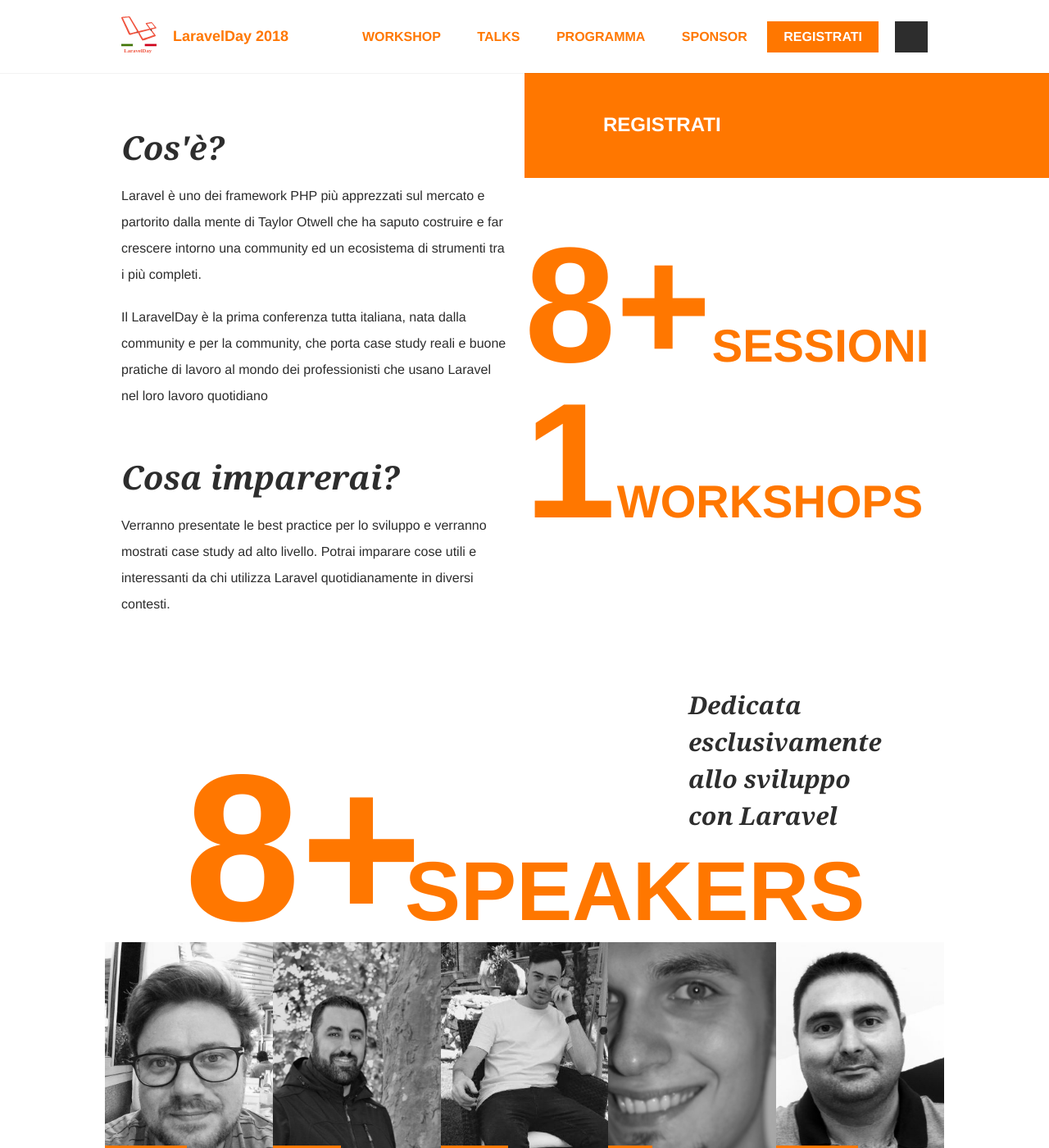
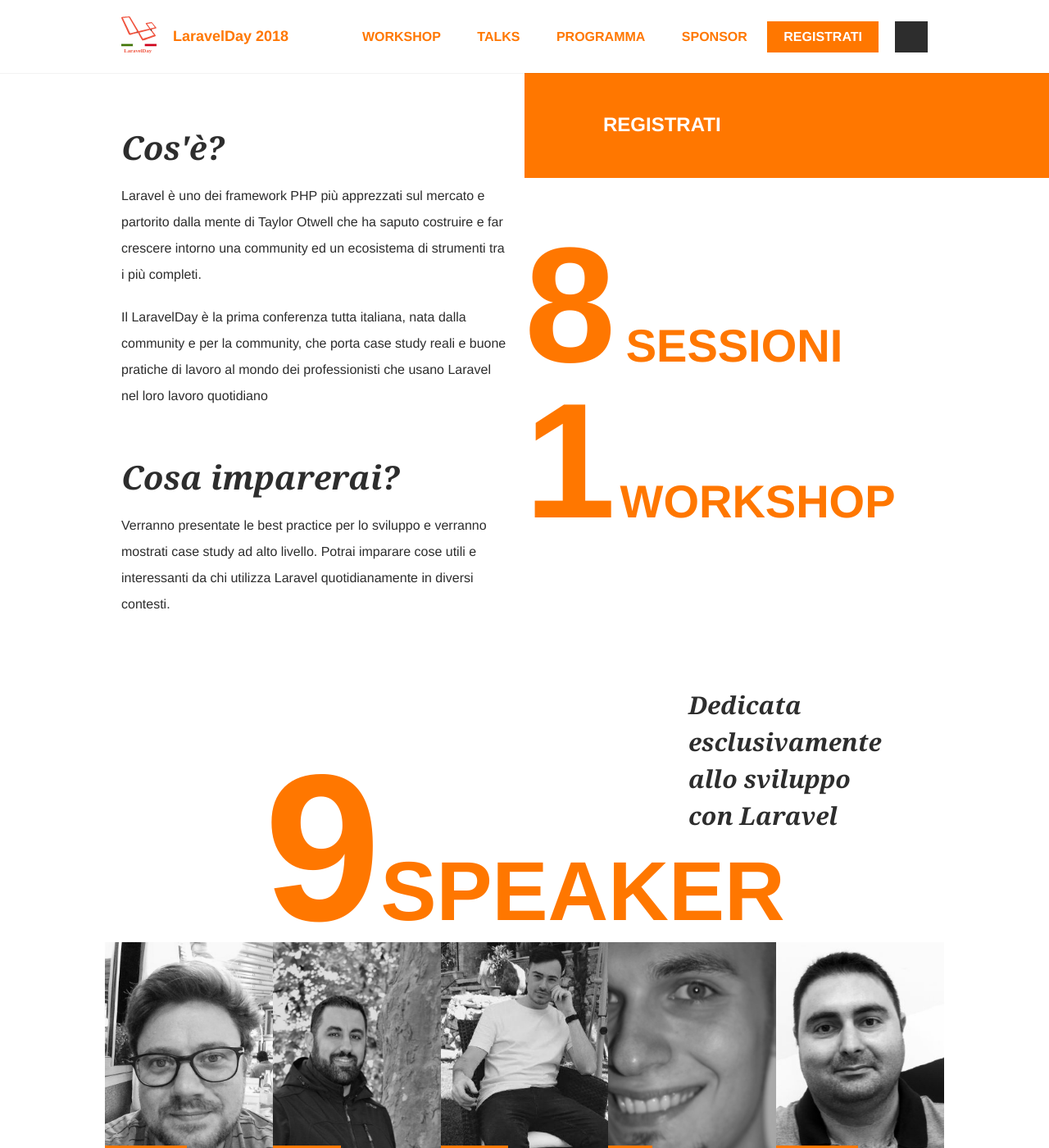
Before and after one commit to GrUSP/2018.laravelday.it, a Jekyll site: the page built from index.html, in a window 1280 px wide and 1400 px high, scrolled down 683 px. Shown: the whole window at 82% size. Built offline with Jekyll 4.4.1, drawn with Linux system fonts in a browser that asks for light colours; some web fonts are replaced; comment, search, counter and statistics services are not loaded.

Commit message:
Fix wording

```diff
--- a/_includes/index/conf-infos.html
+++ b/_includes/index/conf-infos.html
@@ -24,12 +24,12 @@
 
     <div class="conf-infos__column conf-infos__column--right">
       <div class="mega-info mega-info--responsive">
-              <div class="mega-info__number">8+</div>
+              <div class="mega-info__number">8</div>
               <div class="mega-info__text">Sessioni</div>
             </div>
             <div class="mega-info mega-info--responsive">
               <div class="mega-info__number">1</div>
-              <div class="mega-info__text">Workshops</div>
+              <div class="mega-info__text">Workshop</div>
             </div>
 
       <div class="vimeo-phrase">
--- a/_includes/index/speakers.html
+++ b/_includes/index/speakers.html
@@ -1,7 +1,7 @@
 <div class="speakers-title">
   <div class="mega-info mega-info--huge">
-    <div class="mega-info__number">8+</div>
-    <div class="mega-info__text">Speakers</div>
+    <div class="mega-info__number">9</div>
+    <div class="mega-info__text">Speaker</div>
   </div>
 </div>
 
```
